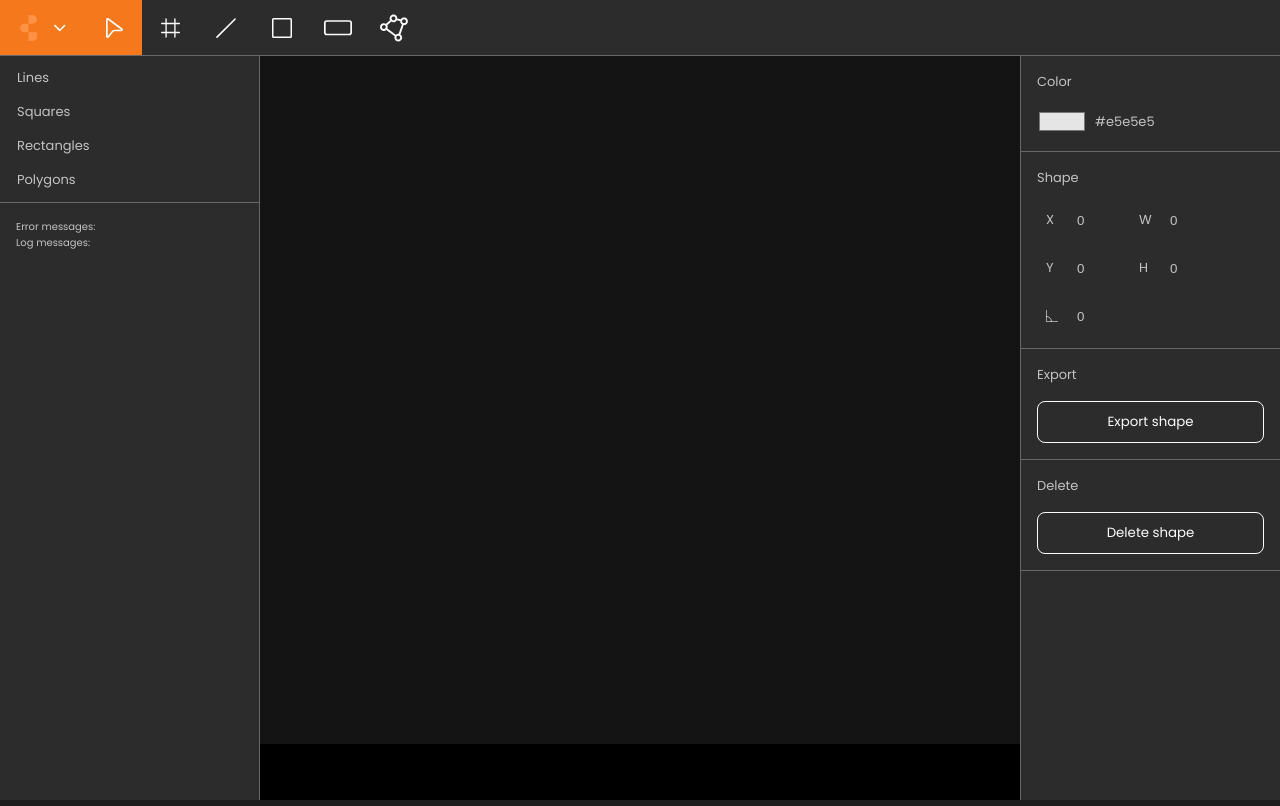
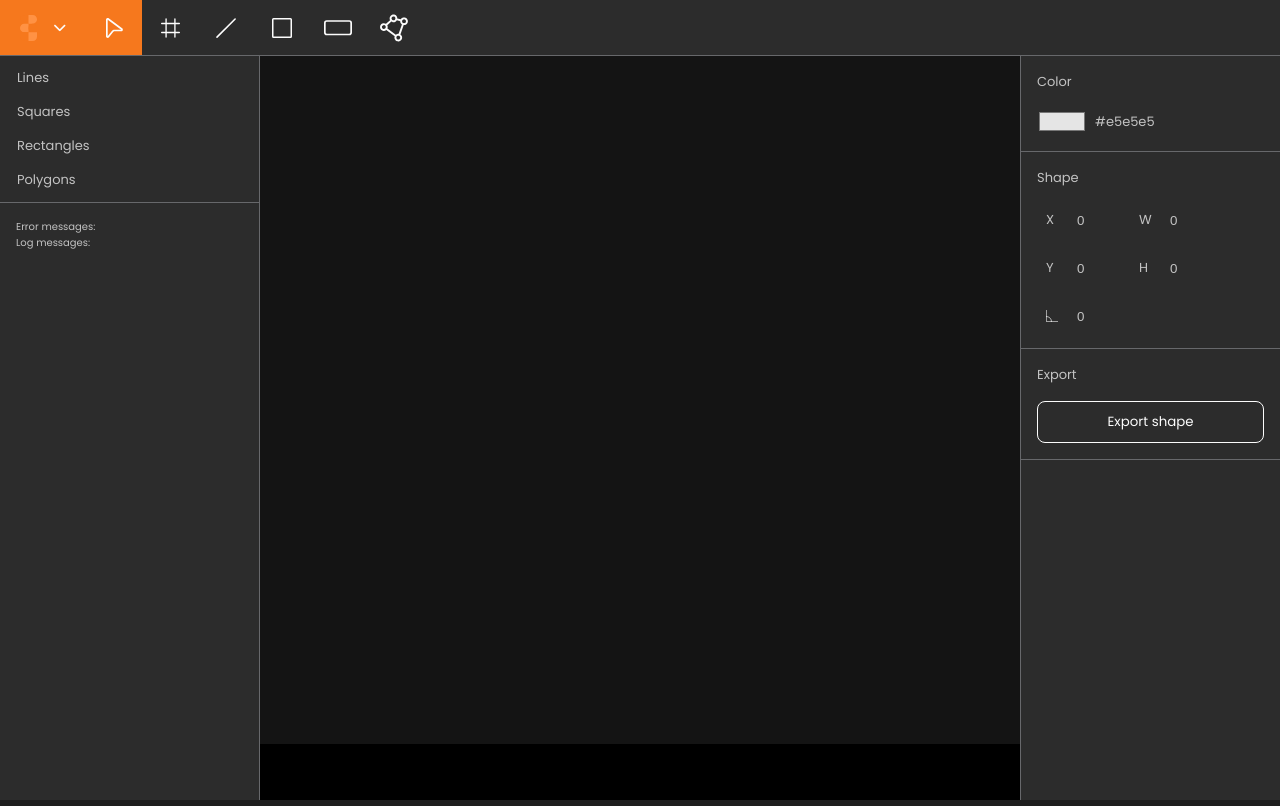
Before and after one commit to ditramadia/opengntg-graphic-editor, a plain HTML site: page src/index.html in a window 1280 px wide. Drawn offline with Linux system fonts and the light colour scheme.

Commit message:
feat: update delete using delete key instead of delete button

```diff
--- a/src/index.html
+++ b/src/index.html
@@ -198,11 +198,6 @@
         <button id="export-btn">Export shape</button>
       </div>
 
-      <!-- Delete -->
-      <div id="delete-property" class="property">
-        <label for="delete-btn">Delete</label>
-        <button id="delete-btn">Delete shape</button>
-      </div>
     </div>
 
   </div>
--- a/src/script/states.js
+++ b/src/script/states.js
@@ -771,12 +771,12 @@ function importShapes(json) {
 
 // == Delete ==============================================================
 
-// Delete selected shapes
-deleteShapeBtn.addEventListener("click", () => {
+window.addEventListener("keydown", (e) => {
   if (!isEditing) {
     return;
   }
 
+  if (e.key == "Delete") {
     // Delete selected shapes
     for (let i = 0; i < selectedShapes.length; i++) {
       vertexObj = selectedShapes[i];
@@ -800,4 +800,5 @@ deleteShapeBtn.addEventListener("click", () => {
 
     // Update selected objects
     updateSelectedObjects();
+  }
 });
--- a/src/styles/property-bar.css
+++ b/src/styles/property-bar.css
@@ -148,18 +148,3 @@
 #export-btn:active {
   background-color: var(--tertiary-color);
 }
-
-#delete-btn {
-  background-color: var(--secondary-color);
-  border: solid 1px var(--white);
-  padding: 10px;
-  border-radius: 8px;
-  color: var(--white);
-  font-family: "Poppins", sans-serif;
-
-  cursor: pointer;
-}
-
-#delete-btn:active {
-  background-color: var(--tertiary-color);
-}
```
Lines whose indentation alone changed are shown as unchanged.
